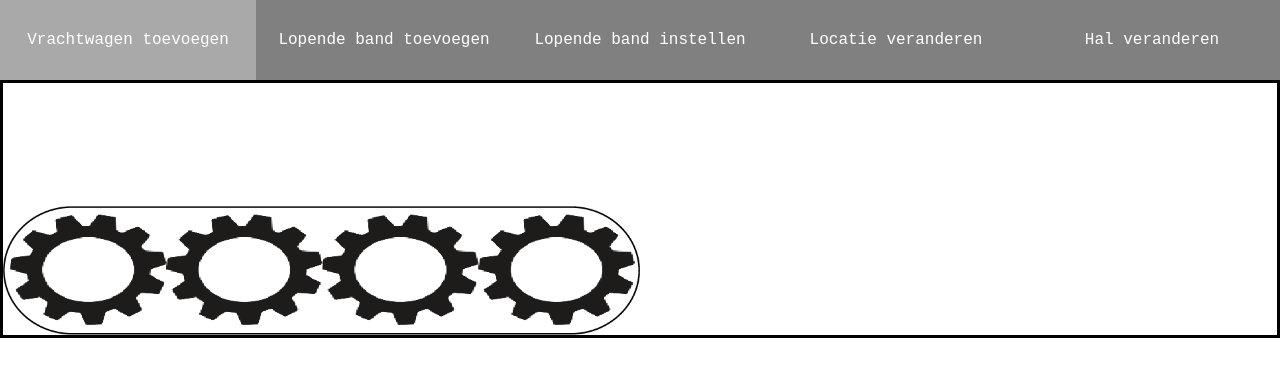
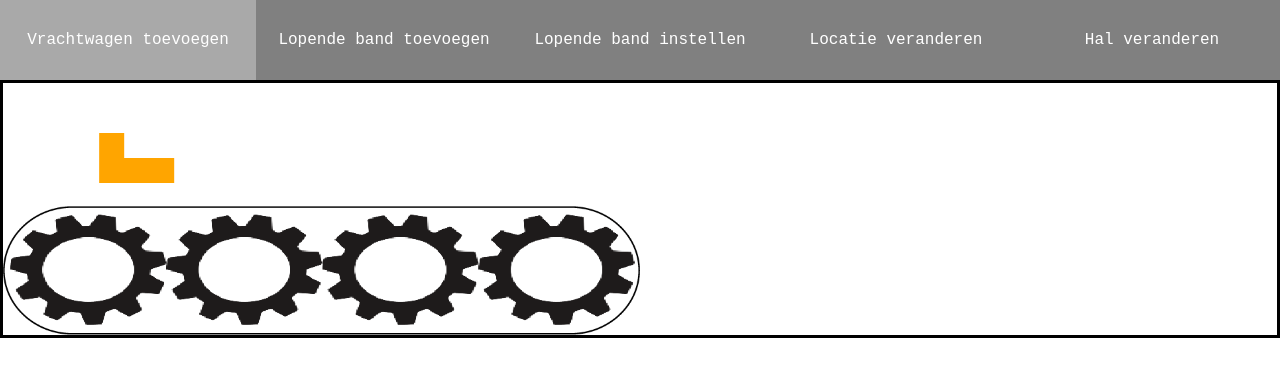
Before and after one commit to lilHerbie/Stackr, a plain HTML site: page index.html in a window 1280 px wide. Drawn offline with Linux system fonts and the light colour scheme.

Commit message:
multiple packages

```diff
--- a/script.js
+++ b/script.js
@@ -130,8 +130,8 @@ class Package extends HTMLElement {
       }
 
       render() {
-        let gridContainer = document.createElement('div');
-        gridContainer.className = 'package';
+        // let gridContainer = document.createElement('div');
+        // gridContainer.className = 'package';
 
         for (var i = 0; i < this.shape.length; i++) {
             for (var j = 0; j < this.shape[i].length; j++) {
@@ -142,15 +142,15 @@ class Package extends HTMLElement {
                     gridElement.style.gridColumnStart = j;
                     gridElement.style.gridColumnEnd = j;
                     gridElement.style.backgroundColor = this.color;
-                    gridContainer.appendChild(gridElement);
+                    this.appendChild(gridElement);
                 }
             }
         }
 
         //TODO
-        gridContainer.rotation = this.rotation;
+        // gridContainer.rotation = this.rotation;
 
-        this.appendChild(gridContainer);
+        // this.innerHTML = gridContainer;
       }
 
 }
@@ -199,16 +199,18 @@ function AddRandomPackageToAssemblyLine(id){
     let packageContainer = assemblyline.children[1];
     let package = new Package(getRandomShape(), getRandomColor(), getRandomRotation());
 
+    package.style.left = '0';
+
     //TODO hier maak in de animatie aan, misschien kan dat beter op een andere plek
-    let animation = package.animate(
+    const animation = package.animate(
         [
           // keyframes
           { transform: `translateX(0px)` },
-          { transform: `translateX(${assemblyline.clientWidth}px)` },
+          { transform: `translateX(${assemblyline.clientWidth - 60}px)` },
         ],
         {
           // timing options
-          duration: 5000,
+          duration: 30000,
           iterations: 1,
           fill: "forwards"
 
@@ -277,4 +279,4 @@ function executeCodeBlock() {
 
 executeCodeBlock(); // Execute the code block immediately
 
-window.setInterval(executeCodeBlock, 7000); // Execute the code block every 7 seconds
+window.setInterval(executeCodeBlock, 10000); // Execute the code block every 10 seconds
--- a/style.css
+++ b/style.css
@@ -141,27 +141,25 @@ assembly-line{
 
 /* package */
 
-.package{
+package-element{
     display: grid;
     grid-template-columns: 25% 25% 25% 25%;
     grid-template-rows: 25% 25% 25% 25%;
     height: 100px;
     width: 100px;
+    position: absolute;
+    padding: 0;
+    margin: 0;
 }
 
 .packageContainer{
     flex-basis: 50%;
-    display: flex;
-    flex-direction: column;
-    justify-content: flex-end;
+    position: relative;
     margin: 0;
     padding: 0;
 }
 
-package-element{
-    max-height: 100px;
 
-}
 
 .assemblyImg{
     flex-basis: 50%;
```
